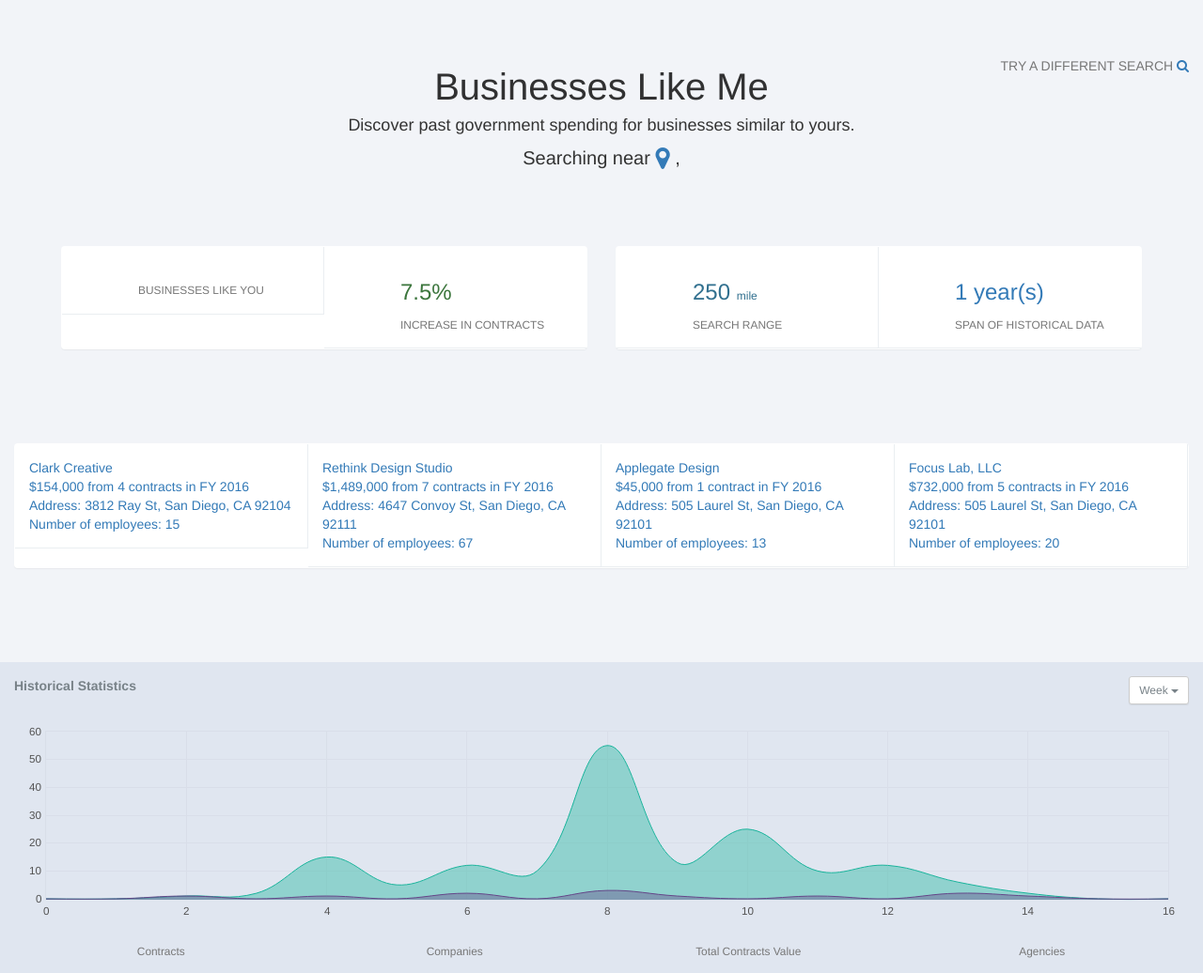
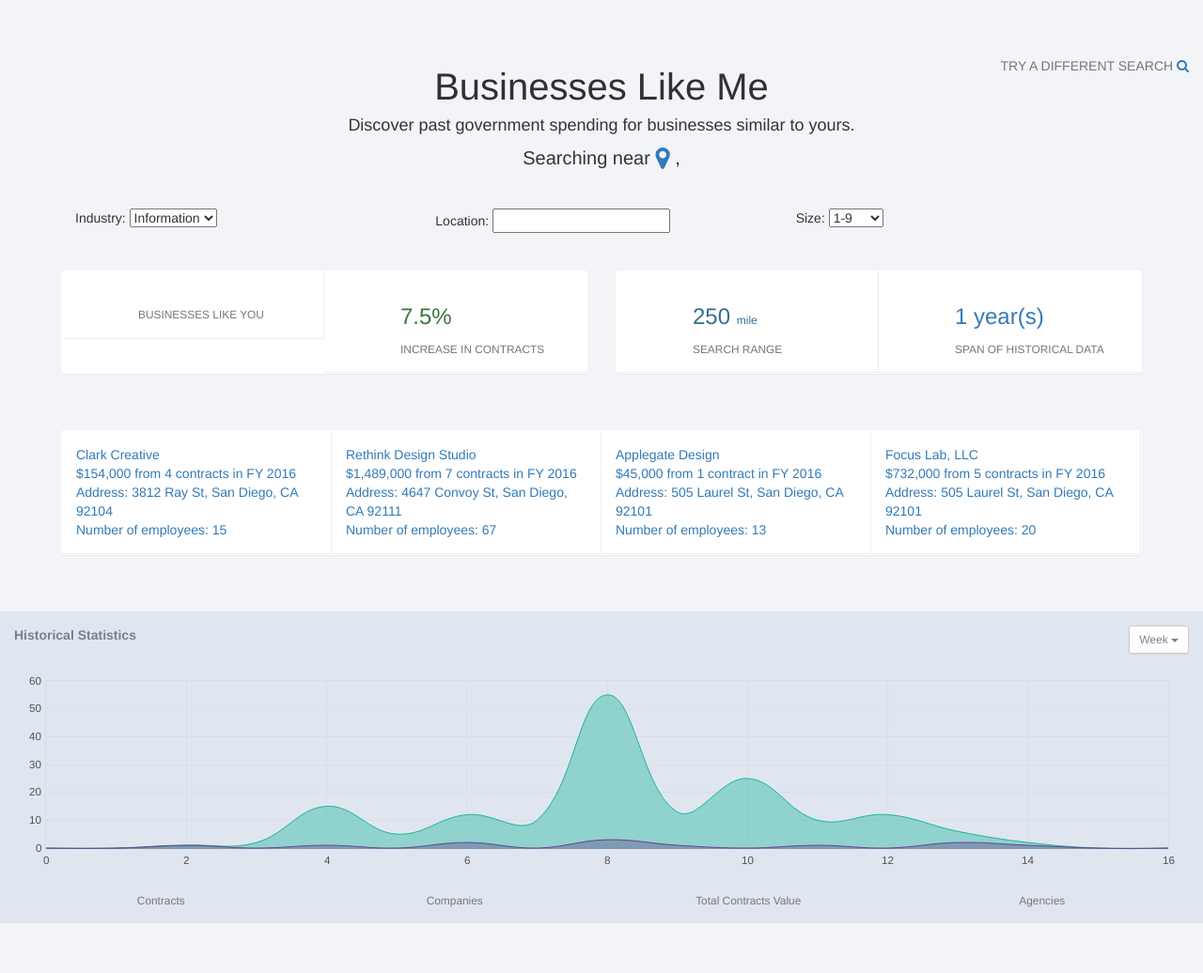
Before and after one commit to wlong0827/treasury-sb-search, a Flask app: template templates/dashboard.html in a window 1280 px wide. Shown: the top 1036 px of the page at 94% size. Run offline with Flask 2, Linux system fonts and the light colour scheme; the template is opened without the code that fills it, so the values that code supplies are empty; some libraries are stand-ins or nearby versions.

Commit message:
Add filters

```diff
--- a/templates/dashboard.html
+++ b/templates/dashboard.html
@@ -46,9 +46,7 @@
                         <h1 class="m-b-xs text-black" style="font-size:40px">Businesses Like Me</h1>
                         <h4>Discover past government spending for businesses similar to yours.</h4>
                       </center>
-
-                        <center><large style="font-size:20px">Searching near <i class="fa fa-map-marker fa-lg text-primary"></i> <ins id="city"></ins>, <ins id="state"></ins></large></center>
-
+                      <center><large style="font-size:20px">Searching near <i class="fa fa-map-marker fa-lg text-primary"></i> <ins id="city"></ins>, <ins id="state"></ins></large></center>
                     </div>
 
                     <div class="col-sm-3" style="text-align:right; margin-top:10px">
@@ -56,7 +54,41 @@
                     </div>
                   </section>
 
-                  <div class="row" style="margin-top:80px; margin-bottom:80px">
+
+                  <div class="row" style="margin-top:40px; margin-bottom:40px; margin-left: 35px; margin-right: 35px; background-color: rgb(242,244,248);">
+                    <div class="col-sm-12">
+                      <div>
+                        <div class="row m-n">
+                          <div class="col-md-4">
+                            <span>Industry:</span>
+                            <select>
+                              <option value="volvo">Information</option>
+                              <option value="saab">Consulting</option>
+                              <option value="mercedes">Retail</option>
+                              <option value="audi">Utilities</option>
+                            </select>
+
+                          </div>
+                          <div class="col-md-4">
+                            <span>Location:</span>
+                            <input type="text" name="location"></input>
+                          </div>
+                          <div class="col-md-4">
+                            <span>Size:</span>
+                            <select>
+                              <option value="volvo">1-9</option>
+                              <option value="saab">10-49</option>
+                              <option value="mercedes">0-99</option>
+                              <option value="audi">100+</option>
+                            </select>
+                          </div>
+                        </div>
+                      </div>
+                    </div>
+                  </div>
+
+
+                  <div class="row" style="margin-top:40px; margin-bottom:40px">
                     <div class="col-sm-6">
                       <div class="panel b-a" style="margin-left:50px">
                         <div class="row m-n">
@@ -121,7 +153,7 @@
                   </div>
 
 
-                  <div class="row" style="margin-top:80px; margin-bottom:80px">
+                  <div class="row" style="margin-top:40px; margin-bottom:40px; margin-left: 35px; margin-right: 35px;">
                     <div class="col-sm-12">
                       <div class="panel b-a">
                         <div class="row m-n">
```
